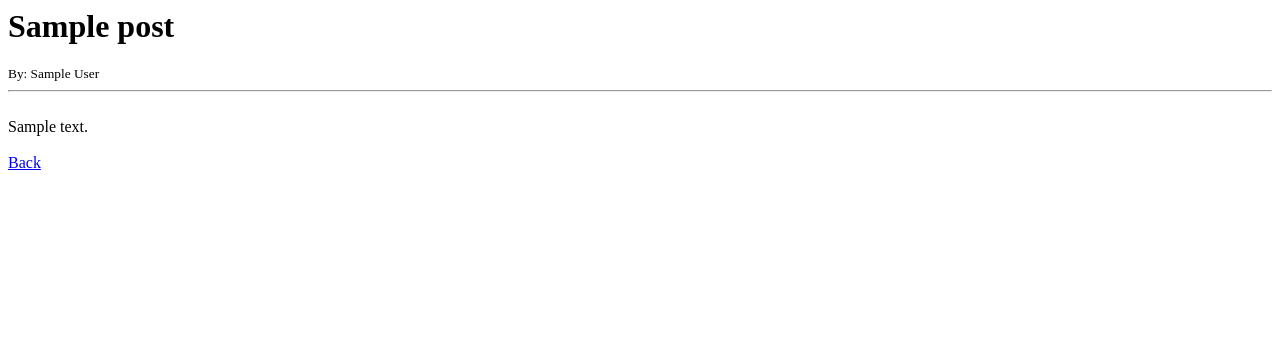
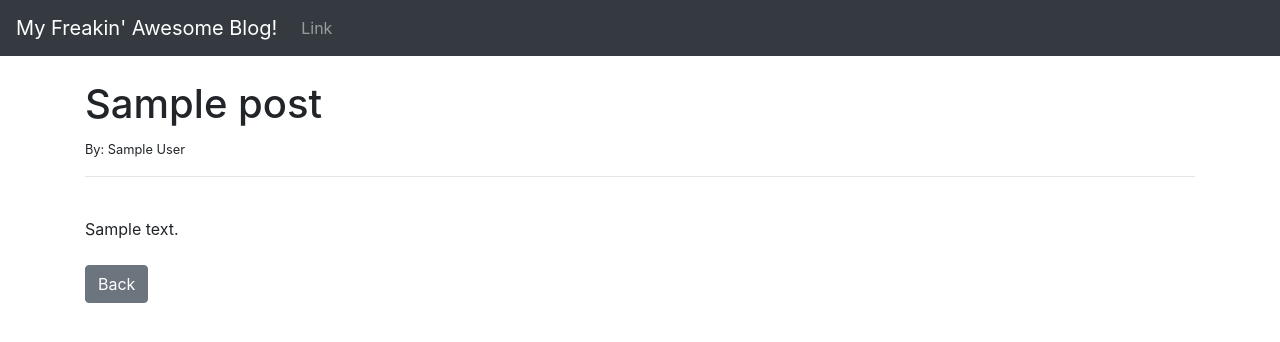
Before and after one commit to asskybit/blog, a Django app: page /article/1 in a window 1280 px wide. Shown: the top 342 px of the page. Run offline with Django 4.2, Linux system fonts and the light colour scheme; tables that the repository leaves empty hold one stand-in row (values such as "Sample post").

Commit message:
add bootstrap!

```diff
--- a/theblog/models.py
+++ b/theblog/models.py
@@ -4,6 +4,8 @@ from django.contrib.auth.models import User
 
 class Post(models.Model):
     title = models.CharField(max_length=255)
+    title_tag = models.CharField(max_length=255, default='My Freakin\' Awesome Blog!')
+    author = models.ForeignKey(User, on_delete=models.CASCADE)
     author = models.ForeignKey(User, on_delete=models.CASCADE)
     body = models.TextField()
 
--- a/theblog/templates/article_details.html
+++ b/theblog/templates/article_details.html
@@ -1,3 +1,10 @@
+{% extends "base.html" %}
+
+{% block title %}
+    {{ post.title_tag }}
+{% endblock %}
+
+{% block content %}
     <h1>{{ post.title }}</h1>
     <small>By: {{ post.author.first_name }} {{ post.author.last_name }} </small><br>
     <hr>
@@ -5,4 +12,5 @@
     {{ post.body }}
 
     <br><br>
-<a href="{% url 'home' %}">Back</a>
+    <a href="{% url 'home' %}" class="btn btn-secondary">Back</a>
+{% endblock %}
--- /dev/null
+++ b/theblog/templates/base.html
@@ -0,0 +1,55 @@
+<!doctype html>
+<html lang="en">
+<head>
+    <!-- Required meta tags -->
+    <meta charset="utf-8">
+    <meta name="viewport" content="width=device-width, initial-scale=1, shrink-to-fit=no">
+
+    <!-- Bootstrap CSS -->
+    <link rel="stylesheet" href="https://cdn.jsdelivr.net/npm/bootstrap@4.4.1/dist/css/bootstrap.min.css"
+          integrity="sha384-Vkoo8x4CGsO3+Hhxv8T/Q5PaXtkKtu6ug5TOeNV6gBiFeWPGFN9MuhOf23Q9Ifjh" crossorigin="anonymous">
+
+    <title>{% block title %}
+        My Freakin' Awesome Blog!
+    {% endblock title %}</title>
+</head>
+<body>
+<nav class="navbar navbar-expand-lg navbar-dark bg-dark">
+    <a class="navbar-brand" href="{% url 'home' %}">My Freakin' Awesome Blog!</a>
+    <button class=" navbar-toggler" type="button" data-toggle="collapse" data-target="#navbarSupportedContent"
+            aria-controls="navbarSupportedContent" aria-expanded="false" aria-label="Toggle navigation">
+        <span class="navbar-toggler-icon"></span>
+    </button>
+
+    <div class="collapse navbar-collapse" id="navbarSupportedContent">
+        <ul class="navbar-nav mr-auto">
+
+            <li class="nav-item">
+                <a class="nav-link" href="#">Link</a>
+            </li>
+
+
+        </ul>
+
+    </div>
+</nav>
+<br>
+<div class="container">
+    {% block content %}
+    {% endblock content %}
+</div>
+
+
+<!-- Optional JavaScript -->
+<!-- jQuery first, then Popper.js, then Bootstrap JS -->
+<script src="https://code.jquery.com/jquery-3.4.1.slim.min.js"
+        integrity="sha384-J6qa4849blE2+poT4WnyKhv5vZF5SrPo0iEjwBvKU7imGFAV0wwj1yYfoRSJoZ+n"
+        crossorigin="anonymous"></script>
+<script src="https://cdn.jsdelivr.net/npm/popper.js@1.16.0/dist/umd/popper.min.js"
+        integrity="sha384-Q6E9RHvbIyZFJoft+2mJbHaEWldlvI9IOYy5n3zV9zzTtmI3UksdQRVvoxMfooAo"
+        crossorigin="anonymous"></script>
+<script src="https://cdn.jsdelivr.net/npm/bootstrap@4.4.1/dist/js/bootstrap.min.js"
+        integrity="sha384-wfSDF2E50Y2D1uUdj0O3uMBJnjuUD4Ih7YwaYd1iqfktj0Uod8GCExl3Og8ifwB6"
+        crossorigin="anonymous"></script>
+</body>
+</html>
--- a/theblog/templates/home.html
+++ b/theblog/templates/home.html
@@ -1,3 +1,8 @@
+{% extends "base.html" %}
+
+
+
+{% block content %}
     <h1>Post</h1>
 
     <ul>
@@ -8,3 +13,4 @@
             </li>
         {% endfor %}
     </ul>
+{% endblock %}
```
Also changed, not shown: theblog/migrations/0002_post_title_tag.py (added). Lines whose indentation alone changed are shown as unchanged.
